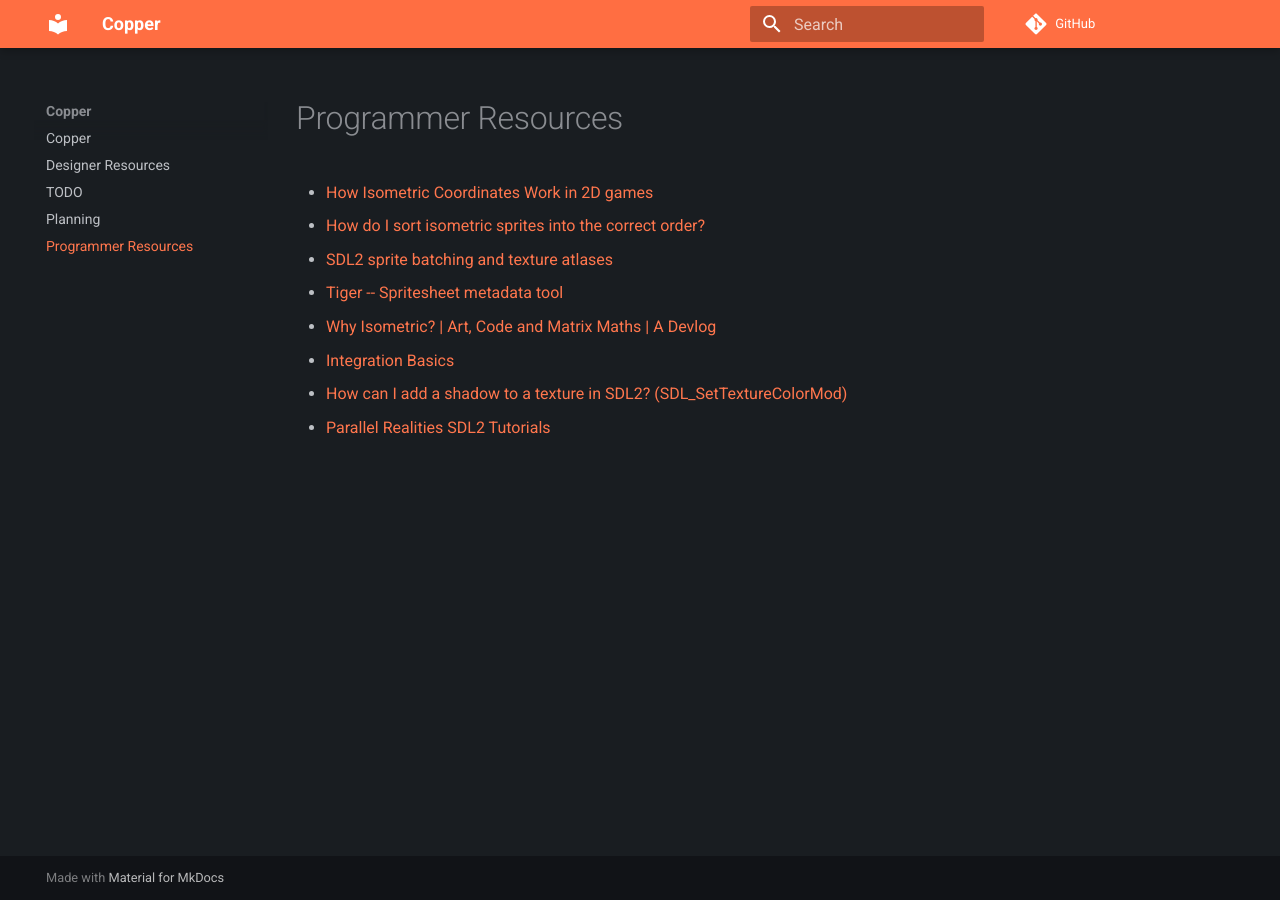
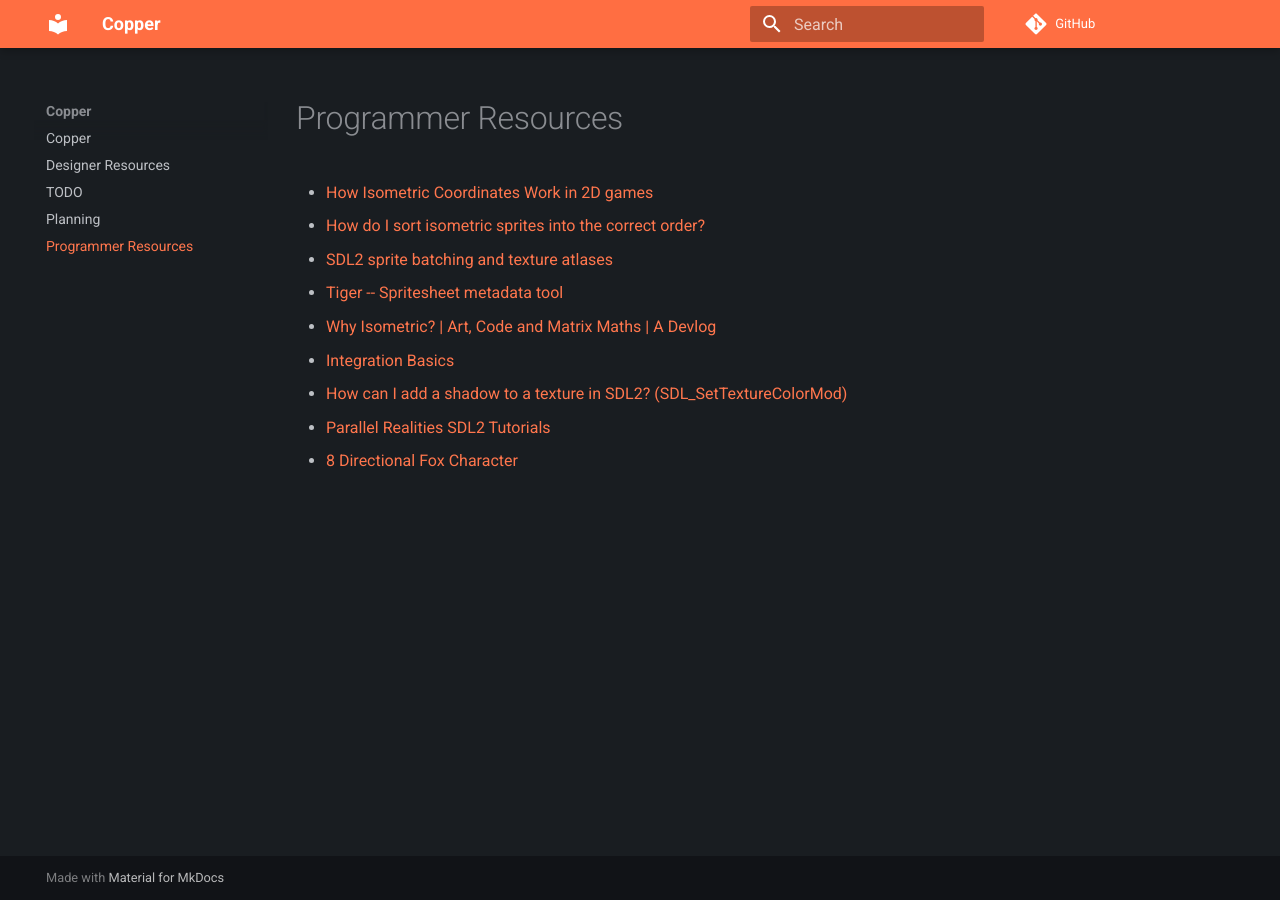
Before and after one commit to LeoRiether/Copper, an MkDocs documentation site: the page built from docs/programmer-resources.md, in a window 1280 px wide. Built offline with MkDocs 1.6.1 and Material for MkDocs 9.7.7, drawn with Linux system fonts in a browser that asks for light colours; comment, search, counter and statistics services are not loaded.

Commit message:
programmer-resources

```diff
--- a/docs/programmer-resources.md
+++ b/docs/programmer-resources.md
@@ -7,3 +7,4 @@
 - [Integration Basics](https://gafferongames.com/post/integration_basics/)
 - [How can I add a shadow to a texture in SDL2? (SDL_SetTextureColorMod)](https://stackoverflow.com/questions/63346483/how-i-can-add-a-shadow-to-a-texture-on-sdl2)
 - [Parallel Realities SDL2 Tutorials](https://parallelrealities.co.uk/tutorials/)
+- [8 Directional Fox Character](https://hormelz.itch.io/8-directional-fox-character)
```
